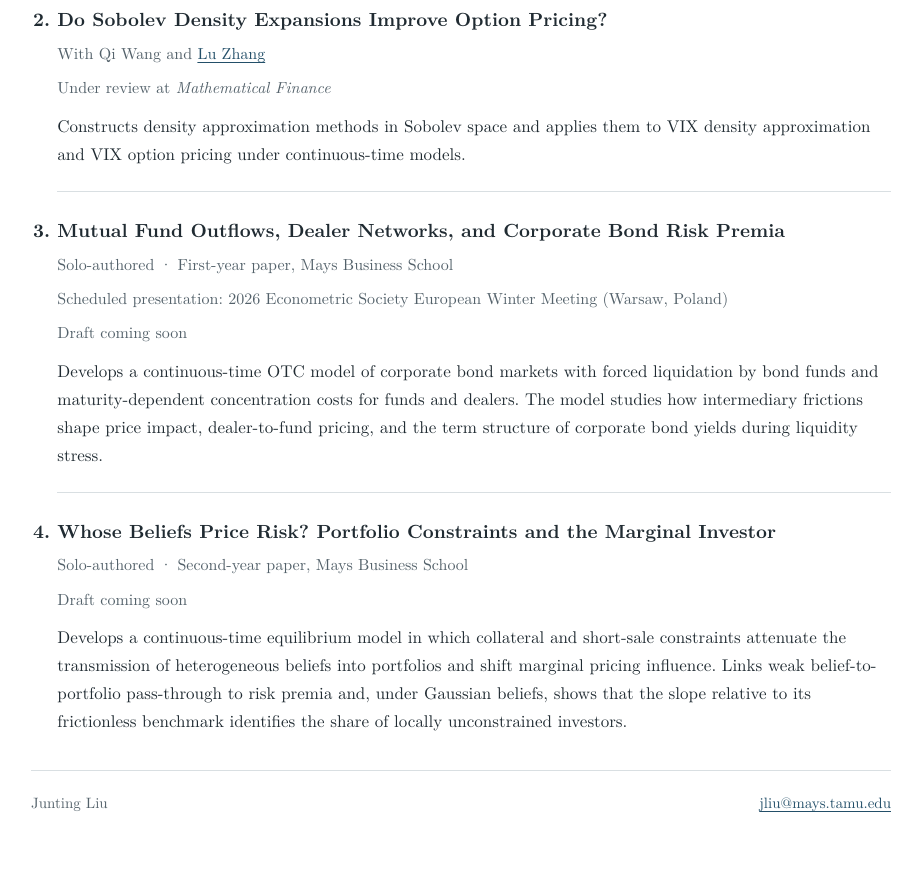
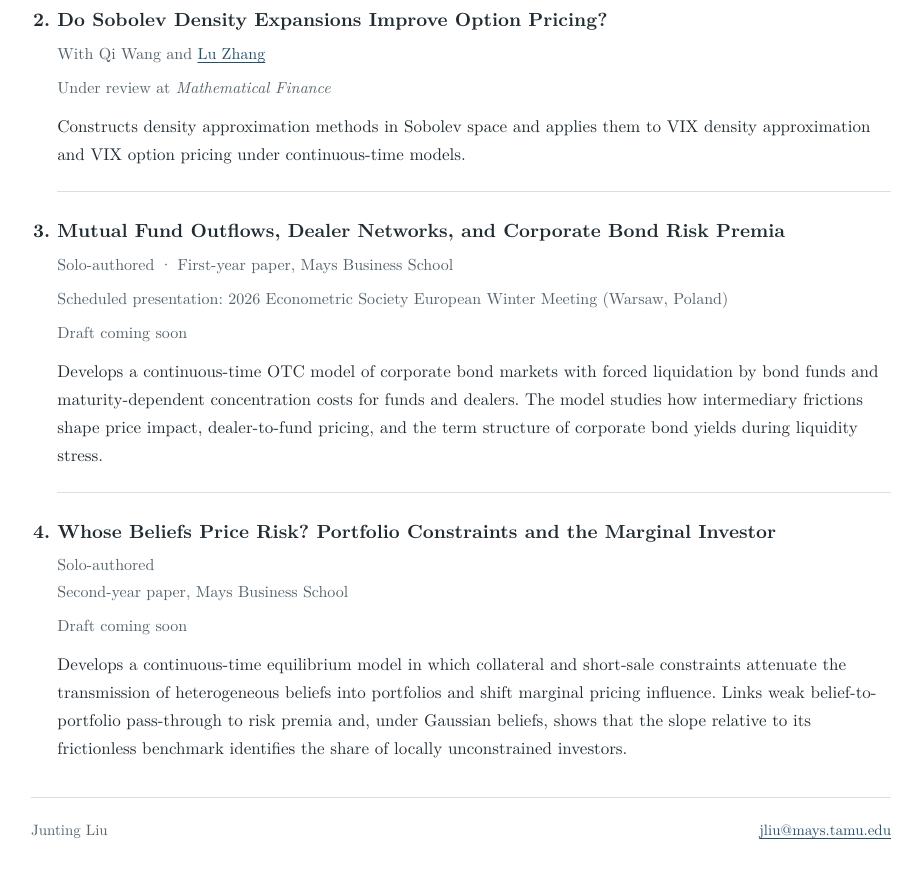
Before and after one commit to jtliu99/jtliu99.github.io, a plain HTML site: page research.html in a window 1280 px wide. Shown: the part 565-1437 px from the top of the page, without its empty margins (179-1101 px from the left). Before the commit the page ends 1410 px from the top, so only its background shows below. Drawn offline with Linux system fonts and the light colour scheme.

Commit message:
Put second-year paper details on a separate line

```diff
--- a/research.html
+++ b/research.html
@@ -55,7 +55,8 @@
       </article></li>
       <li class="paper"><article>
         <h3>Whose Beliefs Price Risk? Portfolio Constraints and the Marginal Investor</h3>
-        <p class="byline">Solo-authored · Second-year paper, Mays Business School</p>
+        <p class="byline">Solo-authored<br>
+          Second-year paper, Mays Business School</p>
         <p class="status">Draft coming soon</p>
         <p class="abstract">Develops a continuous-time equilibrium model in which collateral and short-sale constraints attenuate the transmission of heterogeneous beliefs into portfolios and shift marginal pricing influence. Links weak belief-to-portfolio pass-through to risk premia and, under Gaussian beliefs, shows that the slope relative to its frictionless benchmark identifies the share of locally unconstrained investors.</p>
       </article></li>
```
